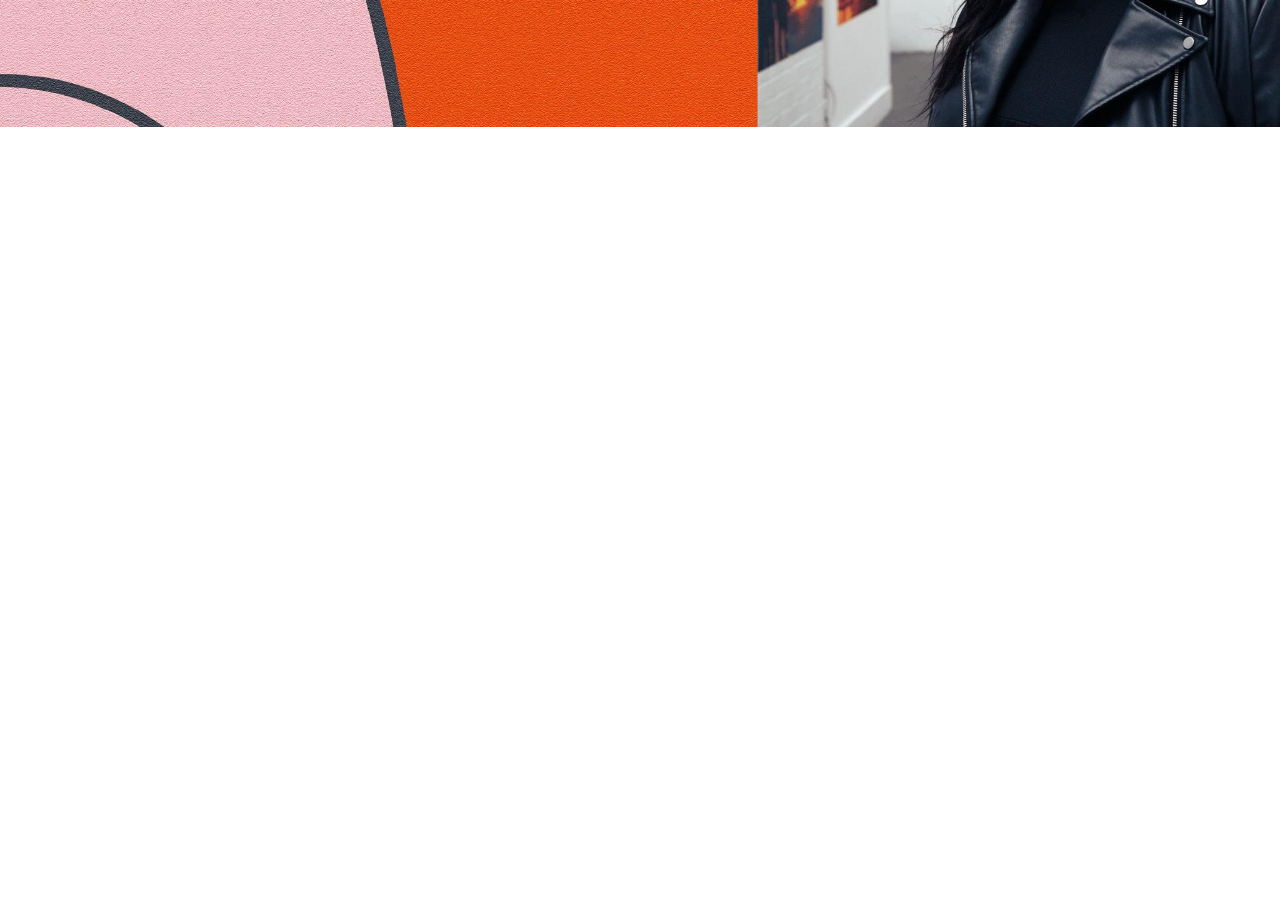
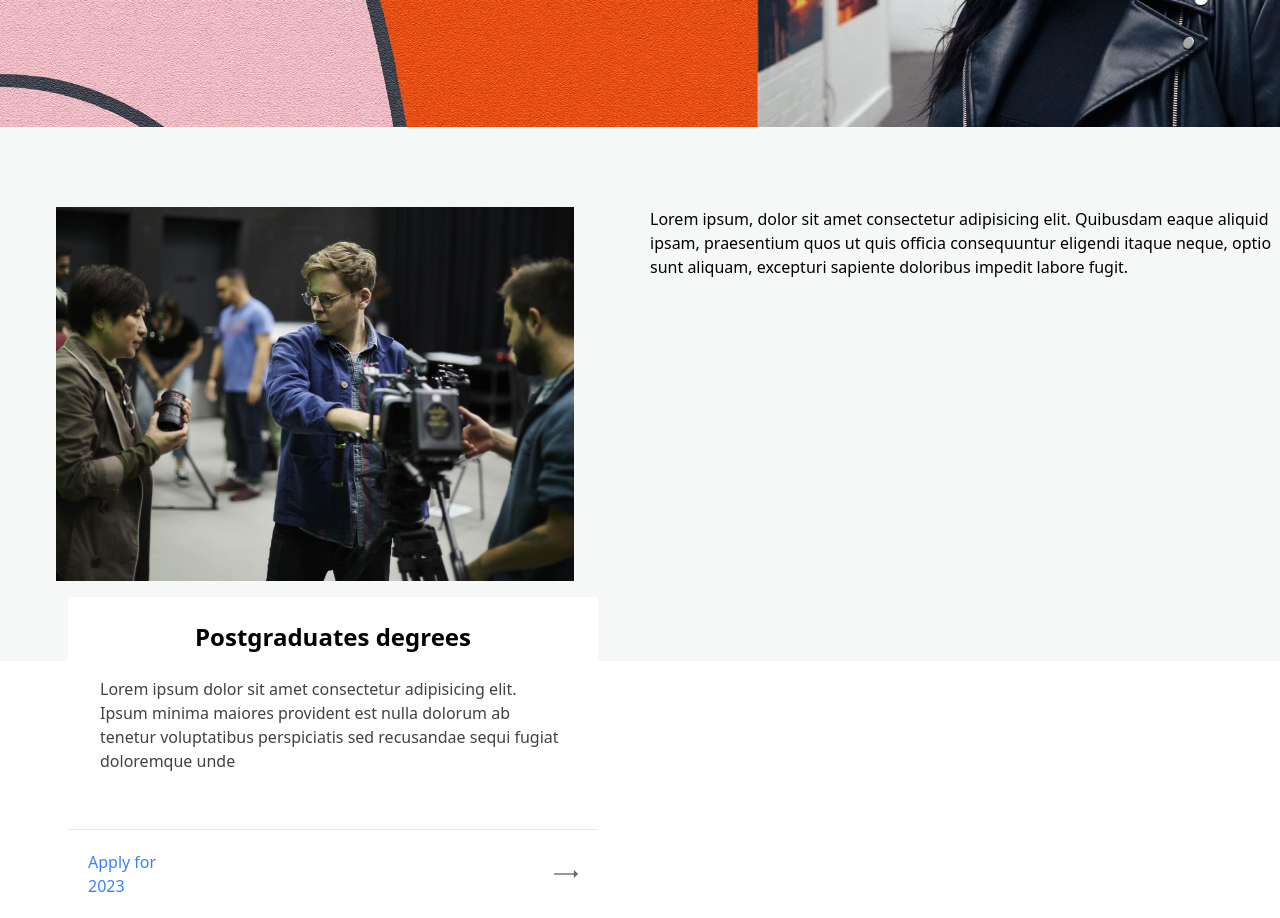
Before and after one commit to Kingcedru/Web_Clone_Test, a website: page index.html in a window 1280 px wide. Shown: the part 400-1318 px from the top of the page. Before the commit the page ends 800 px from the top, so only its background shows below. Drawn offline with Linux system fonts and the light colour scheme.

Commit message:
first message

```diff
--- a/index.html
+++ b/index.html
@@ -6,8 +6,8 @@
   <link href="/dist/output.css" rel="stylesheet">
 </head>
 <body>
-    <div class="container min-w-full bg-[#F6F7F7]">
-        <div class="nav flex gap-96  my-8 min-w-full">
+    <div class="container min-w-full">
+        <div class="nav flex gap-96  my-8 min-w-full b">
             <div class="logo pl-10">
                 <img src="img/logo (1).svg" alt="">
             </div>
@@ -32,17 +32,31 @@
                 <a href="#"><h1 class="font-bold py-4 px-10">Apply now through Cleaning</h1></a>
             </div>
         </div>
-        <div class="scondscreen">
-            <div class="firstDiv">
+        <div class="scondscreen gap-5 grid grid-cols-2 bg-[#F6F7F7] py-20">
+            <div class="firstDiv relative mx-14">
                 <div class="imag1">
-                    <img src="" alt="">
+                    <img src="img/homepage_hero_march_23.jpeg" alt="">
                 </div>
-                <div class="Textbox">
+                <div class="Textbox bg-white ml-3 w-[530px] absolute top-[390px]">
+                    <div class="titles mx-auto text-center py-6">
+                        <h1 class="font-semibold text-2xl">Postgraduates degrees</h1>
+                    </div>
+                    <div class="texts font-normal px-8 text-stone-700 pb-14">
+                        <h1>Lorem ipsum dolor sit amet consectetur adipisicing elit.
+                        Ipsum minima maiores provident est nulla dolorum ab tenetur
+                        voluptatibus perspiciatis sed recusandae sequi fugiat doloremque unde
+                        </h1>
+                    </div>
 
+
+                    <div class="date&arr flex border-t-[1px] px-5 py-5">
+                        <h1 class="text-blue-500 font-medium">Apply for 2023</h1>
+                        <img class="pl-[75%]" src="img/icon-more-666.svg" alt="">
+                    </div>
                 </div>
             </div>
-            <div class="secondDiv">
-
+            <div class="secondDiv ">
+                Lorem ipsum, dolor sit amet consectetur adipisicing elit. Quibusdam eaque aliquid ipsam, praesentium quos ut quis officia consequuntur eligendi itaque neque, optio sunt aliquam, excepturi sapiente doloribus impedit labore fugit.
             </div>
 
         </div>
```
Also changed, not shown: dist/output.css, img/Alba-Botines_01.jpeg (added), img/Art-Psychotherapy-shows_-2015_11156.jpeg (added), img/Artsmark.jpeg (added), img/Class-of-2016_-Graduation-2016_10686-s.jpeg (added), img/Shadi-Al-Atallah-Cabin-Pressure-2021.-Courtesy-of-Guts-Gallery-and-the-Artist.jpeg (added), img/homepage_hero_march_23.jpeg (added), img/icon-more-666.svg (added), img/pop-kat-double-crop-960.jpeg (added).
